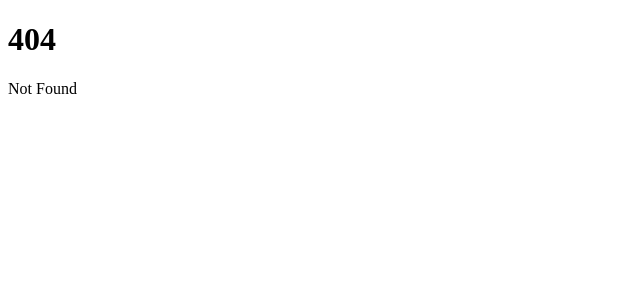
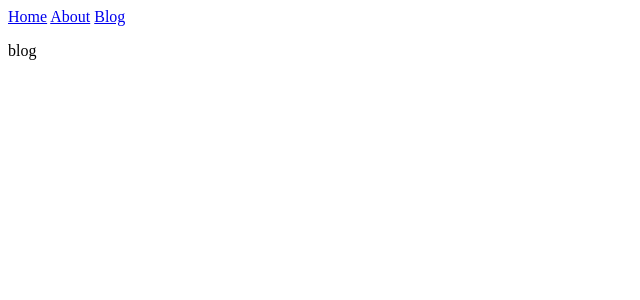
Before and after one commit to Jan-Fcloud/jans.dev, a SvelteKit app: page /blog in a window 1280 px wide. Before the commit this address had no page. Shown: the top 300 px of the page, without its empty margins (0-640 px from the left). Built offline with nearby package versions, Linux system fonts and the light colour scheme.

Commit message:
initial layout commit

```diff
--- /dev/null
+++ b/src/routes/+layout.svelte
@@ -0,0 +1,13 @@
+<script lang="ts">
+    import { base } from '$app/paths';
+</script>
+
+<nav>
+    <a href="{base}/">Home</a>
+    <a href="{base}/about">About</a>
+    <a href="{base}/blog">Blog</a>
+</nav>
+
+<main>
+    <slot />
+</main>
--- a/src/routes/+page.svelte
+++ b/src/routes/+page.svelte
@@ -0,0 +1 @@
+<p>root</p>
--- /dev/null
+++ b/src/routes/about/+page.svelte
@@ -0,0 +1 @@
+<p>about</p>
--- /dev/null
+++ b/src/routes/blog/+page.svelte
@@ -0,0 +1 @@
+<p>blog</p>
--- /dev/null
+++ b/src/routes/blog/[slug]/+page.svelte
@@ -0,0 +1 @@
+<p>content</p>
```
